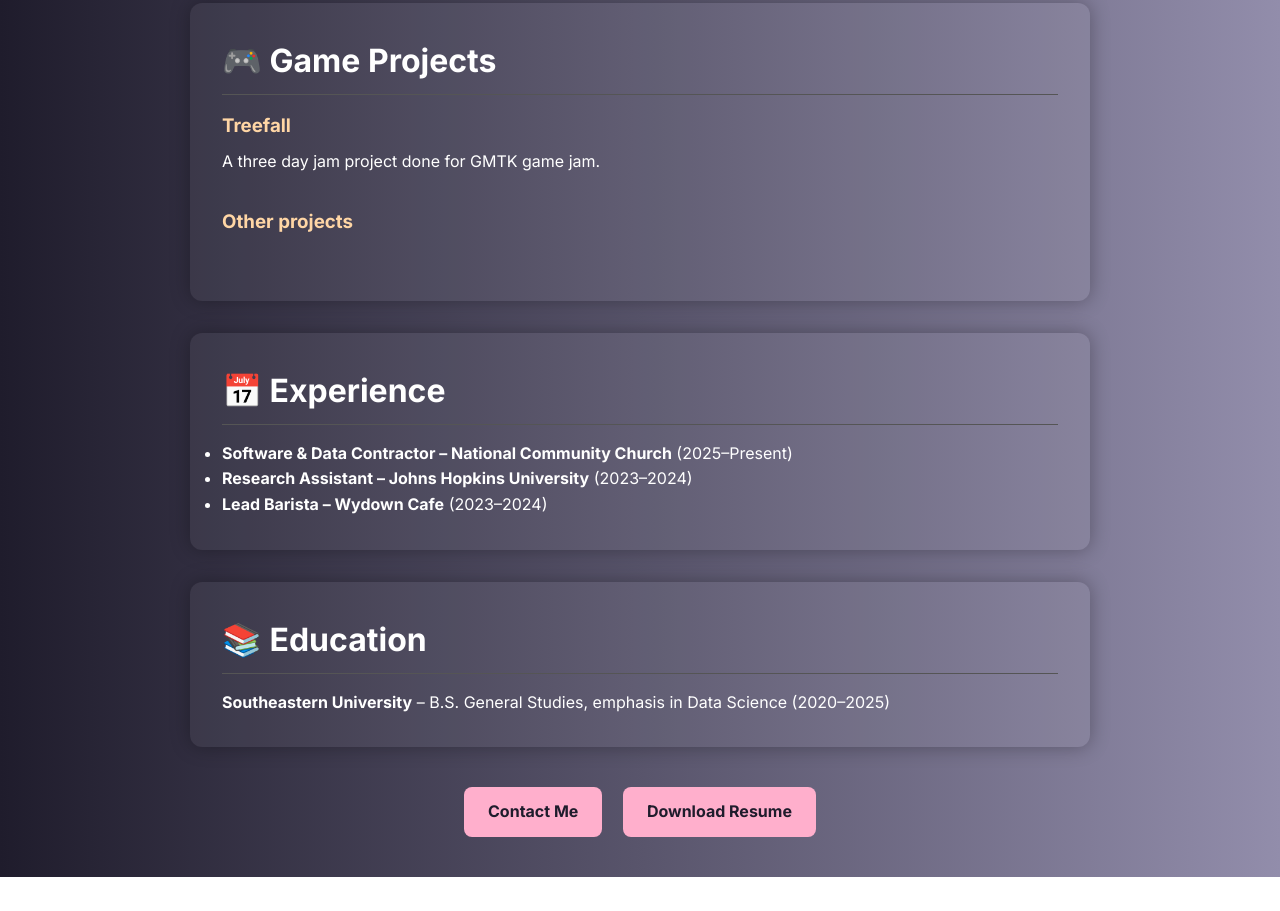
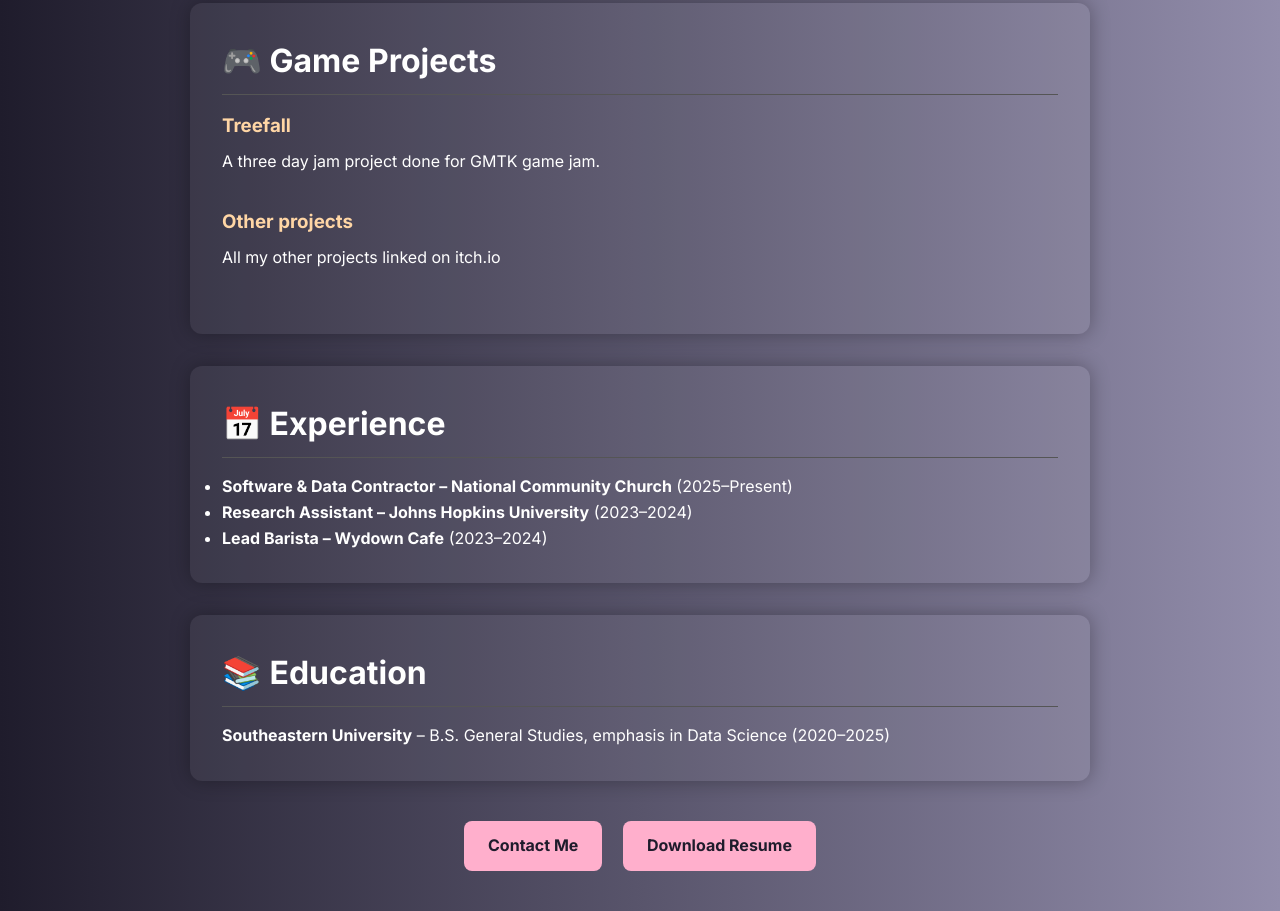
Before and after one commit to SiahBatterson/SiahBatterson.github.io, a website: page index.html in a window 1280 px wide. Shown: the part 876-1787 px from the top of the page. Before the commit the page ends 1753 px from the top, so only its background shows below. Drawn offline with Linux system fonts and the light colour scheme.

Commit message:
Fixed link

```diff
--- a/index.html
+++ b/index.html
@@ -148,6 +148,7 @@
             >Other projects</a
           >
         </h3>
+        <p>All my other projects linked on itch.io</p>
       </div>
     </section>
 
```
